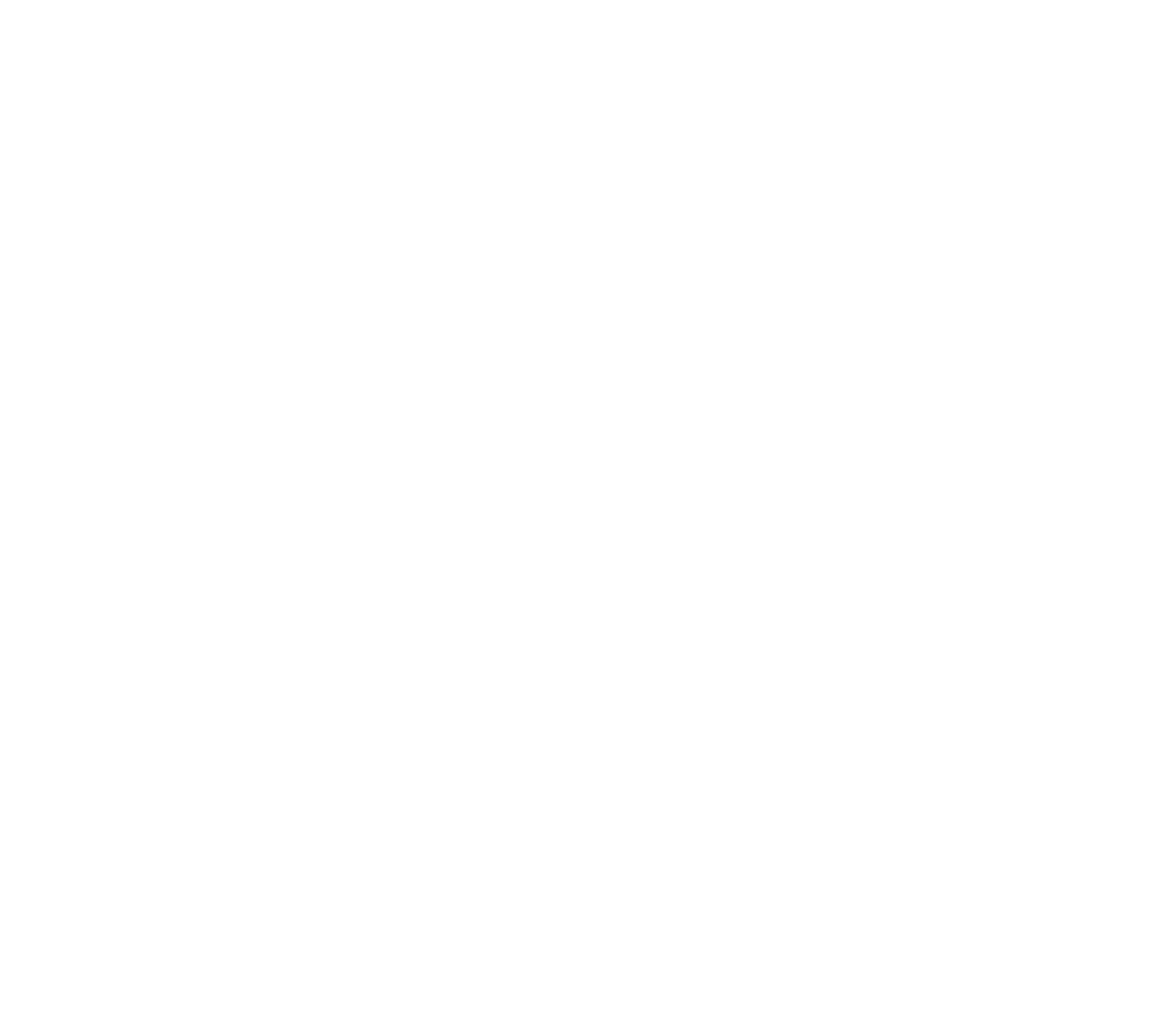
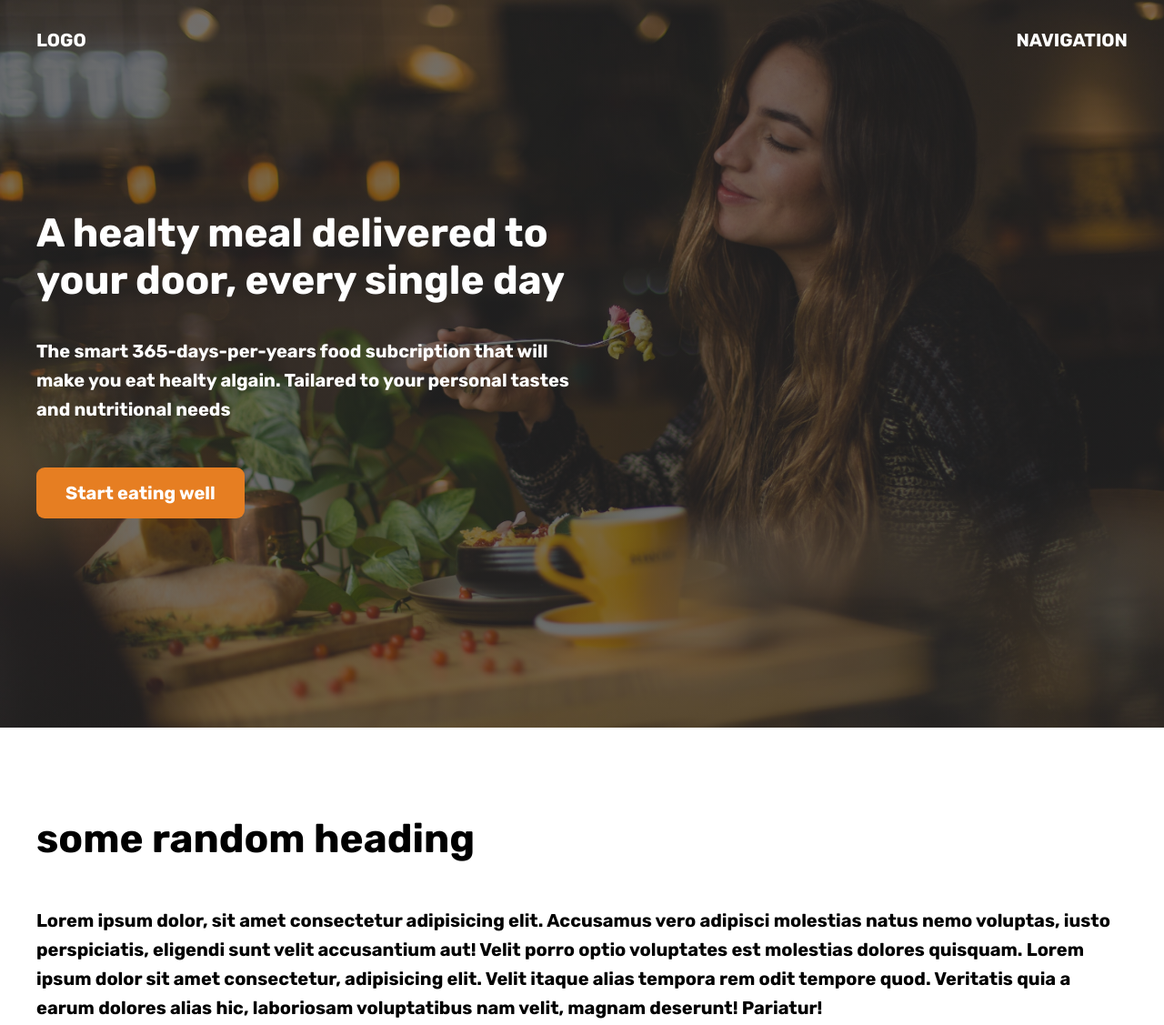
Before and after one commit to brijeshdesai666/Intership-HTML-CSS, a plain HTML site: page HTML 6/05_hero.html in a window 1280 px wide. Shown: the whole page at 91% size. Before the commit the page ends 800 px from the top, so only its background shows below. Drawn offline with Linux system fonts and the light colour scheme.

Commit message:
06-02-2024

```diff
--- a/HTML 6/05_hero.css
+++ /dev/null
@@ -1,5 +0,0 @@
-* {
-    margin: 0;
-    padding: 0;
-    box-sizing: border-box;
-}
--- a/HTML 6/05_hero.html
+++ b/HTML 6/05_hero.html
@@ -5,11 +5,116 @@
     <meta charset="UTF-8">
     <meta name="viewport" content="width=device-width, initial-scale=1.0">
     <title>Hero Section</title>
-    <link rel="stylesheet" href="05_hero.css">
+    <link rel="preconnect" href="https://fonts.googleapis.com">
+    <link rel="preconnect" href="https://fonts.gstatic.com" crossorigin>
+    <link href="https://fonts.googleapis.com/css2?family=Rubik:wght@700&display=swap" rel="stylesheet">
+    <style>
+        * {
+            margin: 0;
+            padding: 0;
+            box-sizing: border-box;
+        }
+
+        html {
+            font-family: 'Rubik', sans-serif;
+        }
+
+        .container {
+            margin: 0 auto;
+            width: 1200px;
+        }
+
+        header {
+            /* background-color: orange; */
+            color: #fff;
+            height: 100vh;
+            position: relative;
+            background-image: linear-gradient(rgba(34, 34, 34, 0.6), rgba(34, 34, 34, 0.6)), url(hero.jpg);
+            background-size: cover;
+        }
+
+
+        .header-container {
+            width: 1200px;
+            position: absolute;
+            left: 50%;
+            top: 50%;
+            transform: translate(-50%, -50%);
+        }
+
+        .header-container-inner {
+            width: 50%;
+        }
+
+        nav {
+            font-size: 20px;
+            font-weight: 700;
+            display: flex;
+            justify-content: space-between;
+            padding-top: 32px;
+        }
+
+        h1 {
+            font-size: 44px;
+            margin-bottom: 36px;
+        }
+
+        p {
+            font-size: 20px;
+            line-height: 1.6;
+            margin-bottom: 48px;
+        }
+
+        .btn:link,
+        .btn:visited {
+            font-size: 20px;
+            font-weight: 600;
+            background-color: #e67e22;
+            color: #fff;
+            text-decoration: none;
+            display: inline-block;
+            padding: 16px 32px;
+            border-radius: 9px;
+        }
+
+        h2 {
+            font-size: 44px;
+            margin-bottom: 48px;
+        }
+
+        section {
+            padding: 96px 0;
+        }
+    </style>
 </head>
 
 <body>
+    <header>
+        <nav class="container">
+            <div>LOGO</div>
+            <div>NAVIGATION</div>
+        </nav>
+        <div class="header-container">
+            <div class="header-container-inner">
+                <h1>A healty meal delivered to your door, every single day</h1>
+                <p>The smart 365-days-per-years food subcription that will make you eat healty algain. Tailared to your
+                    personal tastes and nutritional needs</p>
+                <a href="#" class="btn">Start eating well</a>
+            </div>
+        </div>
+    </header>
 
+    <section>
+        <div class="container">
+            <h2>some random heading</h2>
+            <p>Lorem ipsum dolor, sit amet consectetur adipisicing elit. Accusamus vero adipisci molestias natus nemo
+                voluptas, iusto perspiciatis, eligendi sunt velit accusantium aut! Velit porro optio voluptates est
+                molestias dolores quisquam. Lorem ipsum dolor sit amet consectetur, adipisicing elit. Velit itaque alias
+                tempora rem odit tempore quod. Veritatis quia a earum dolores alias hic, laboriosam voluptatibus nam
+                velit,
+                magnam deserunt! Pariatur!</p>
+        </div>
+    </section>
 </body>
 
 </html>
--- /dev/null
+++ b/HTML 6/06_App_layout.css
@@ -0,0 +1,82 @@
+* {
+    margin: 0;
+    padding: 0;
+    box-sizing: border-box;
+}
+
+body {
+    font-family: sans-serif;
+    color: #343a40;
+    font-size: 24px;
+    height: 100vh;
+    text-align: center;
+    font-weight: bold;
+
+    display: grid;
+    grid-template-columns: 80px 400px 1fr 250px;
+    grid-template-rows: 80px 1fr;
+}
+
+nav,
+menu,
+section,
+main,
+aside {
+    padding-top: 24px;
+}
+
+nav {
+    background-color: #343a40;
+    grid-row: 1 / -1;
+    color: #fff;
+
+}
+
+menu {
+    background-color: #7048e8;
+    grid-column: 2 / -1;
+    display: flex;
+    align-items: center;
+    gap: 12px;
+    padding: 0 40px;
+}
+
+button {
+    display: inline-block;
+    font-size: 16px;
+    font-weight: bold;
+    background-color: #5f3dc4;
+    border: none;
+    cursor: pointer;
+    color: #fff;
+    padding: 8px 12px;
+}
+
+button:last-child {
+    background-color: #d6336c;
+    margin-left: auto;
+}
+
+.email {
+    background-color: #adb5bd;
+    height: 96px;
+    flex-shrink: 0;
+    display: flex;
+    align-items: center;
+    justify-content: center;
+}
+
+section {
+    background-color: #e9ecef;
+    padding: 40px;
+
+    overflow: scroll;
+
+    display: flex;
+    flex-direction: column;
+    gap: 40px;
+}
+
+aside {
+    background-color: #e9ecef;
+}
```
Also changed, not shown: HTML 6/06_App_layout.html (added, +36 -0 lines).
